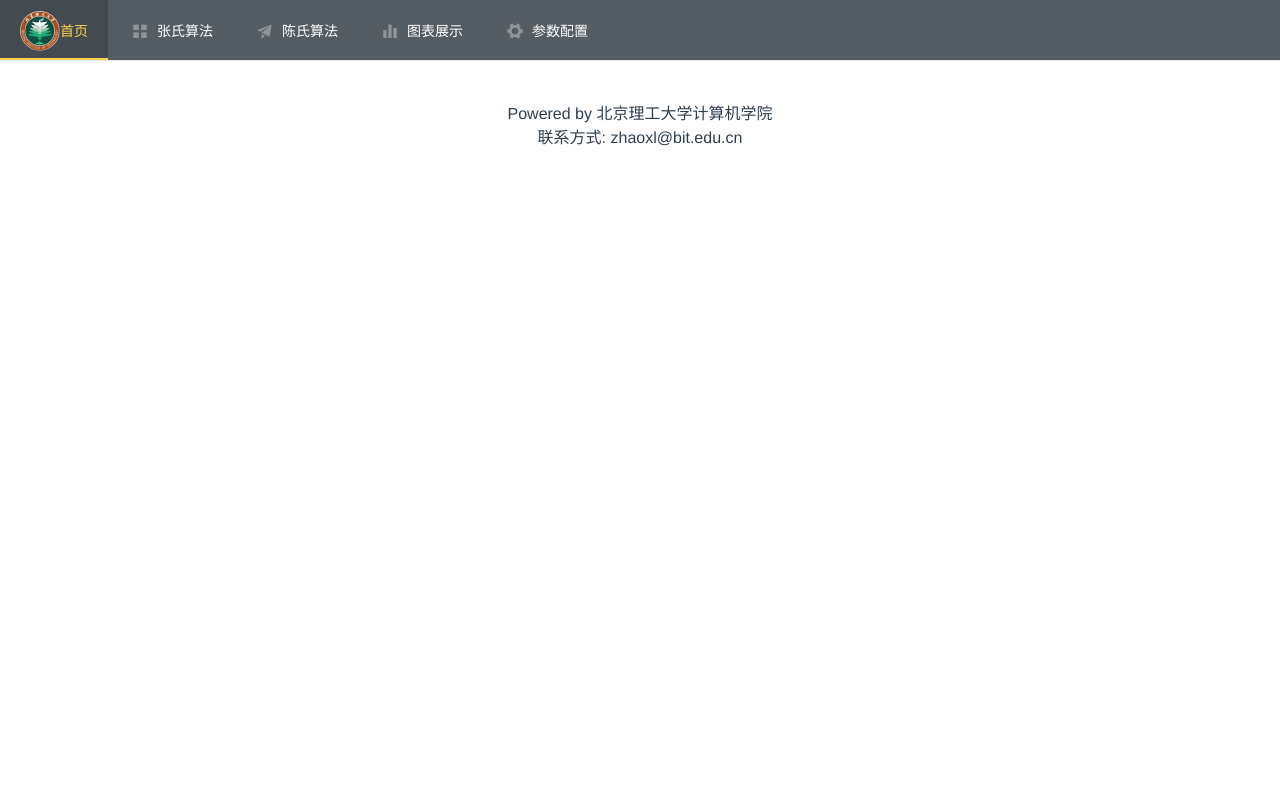
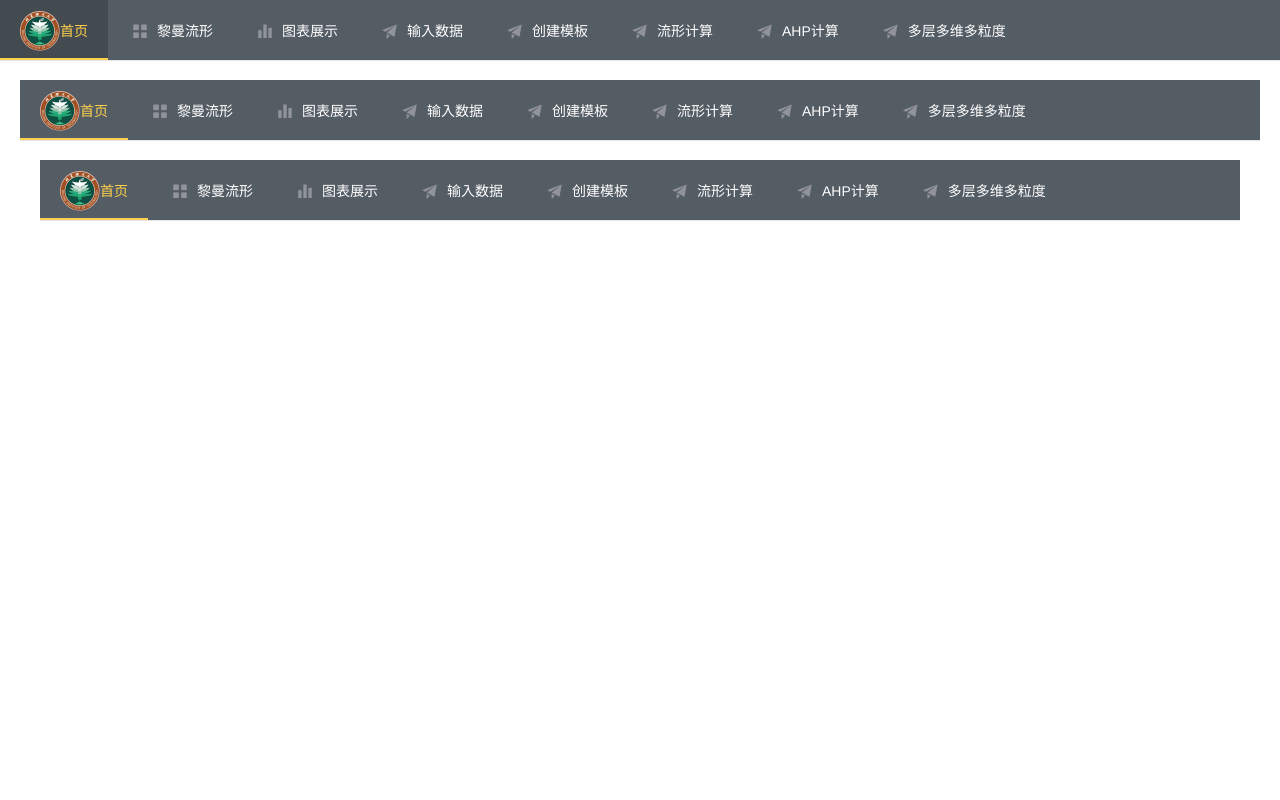
Before and after one commit to inst32i/microproto-ui, a Vue app: page /d3mhl in a window 1280 px wide. Shown: the top 800 px of the page. Built offline with nearby package versions, Linux system fonts and the light colour scheme.

Commit message:
新增单页面路由嵌套

```diff
--- /dev/null
+++ b/src/components/ahp.vue
@@ -0,0 +1,17 @@
+<template>
+  <div>
+    <iframe src="http://localhost:8000/ahp" width="100%" height="800px" class="iframeStyle"></iframe>
+  </div>
+  </template>
+
+<script>
+export default {
+  name: 'input'
+}
+</script>
+
+<style scoped>
+  .iframeStyle {
+    border: medium none;
+  }
+</style>
--- a/src/components/chen.vue
+++ /dev/null
@@ -1,15 +0,0 @@
-<template>
-  <div>
-    <iframe src="http://localhost:8000/" width="100%" height="800px"></iframe>
-  </div>
-  </template>
-
-<script>
-export default {
-  name: 'chen'
-}
-</script>
-
-<style scoped>
-
-</style>
--- /dev/null
+++ b/src/components/d3mhl.vue
@@ -0,0 +1,17 @@
+<template>
+  <div>
+    <iframe src="http://localhost:8000/d3mhl" width="100%" height="800px" class="iframeStyle"></iframe>
+  </div>
+  </template>
+
+<script>
+export default {
+  name: 'input'
+}
+</script>
+
+<style scoped>
+  .iframeStyle {
+    border: medium none;
+  }
+</style>
--- /dev/null
+++ b/src/components/input.vue
@@ -0,0 +1,17 @@
+<template>
+  <div>
+    <iframe src="http://localhost:8000/input" width="100%" height="800px" class="iframeStyle"></iframe>
+  </div>
+  </template>
+
+<script>
+export default {
+  name: 'input'
+}
+</script>
+
+<style scoped>
+  .iframeStyle {
+    border: medium none;
+  }
+</style>
--- /dev/null
+++ b/src/components/manifold.vue
@@ -0,0 +1,17 @@
+<template>
+  <div>
+    <iframe src="http://localhost:8000/manifold" width="100%" height="800px" class="iframeStyle"></iframe>
+  </div>
+  </template>
+
+<script>
+export default {
+  name: 'input'
+}
+</script>
+
+<style scoped>
+  .iframeStyle {
+    border: medium none;
+  }
+</style>
--- a/src/components/navbar.vue
+++ b/src/components/navbar.vue
@@ -16,21 +16,33 @@
       ></el-image>
       <span>首页</span>
     </el-menu-item>
-    <el-menu-item index="zhang">
+    <el-menu-item index="rieman">
       <i class="el-icon-menu"></i>
-      <span>张氏算法</span>
-    </el-menu-item>
-    <el-menu-item index="chen">
-      <i class="el-icon-s-promotion"></i>
-      <span>陈氏算法</span>
+      <span>黎曼流形</span>
     </el-menu-item>
     <el-menu-item index="graph">
       <i class="el-icon-s-data"></i>
       <span>图表展示</span>
     </el-menu-item>
-    <el-menu-item index="config">
-      <i class="el-icon-s-tools"></i>
-      <span>参数配置</span>
+    <el-menu-item index="input">
+      <i class="el-icon-s-promotion"></i>
+      <span>输入数据</span>
+    </el-menu-item>
+    <el-menu-item index="templatecreate">
+      <i class="el-icon-s-promotion"></i>
+      <span>创建模板</span>
+    </el-menu-item>
+    <el-menu-item index="manifold">
+      <i class="el-icon-s-promotion"></i>
+      <span>流形计算</span>
+    </el-menu-item>
+    <el-menu-item index="ahp">
+      <i class="el-icon-s-promotion"></i>
+      <span>AHP计算</span>
+    </el-menu-item>
+    <el-menu-item index="d3mhl">
+      <i class="el-icon-s-promotion"></i>
+      <span>多层多维多粒度</span>
     </el-menu-item>
   </el-menu>
 </template>
--- a/src/components/zhang.vue
+++ b/src/components/rieman.vue
@@ -1,10 +1,10 @@
 <template>
   <el-card class="el-card">
     <div slot="header" class="zhangTitle">
-      <span>张氏算法</span>
+      <span>黎曼流形计算</span>
     </div>
     <div class="zhangContent">
-      <span>张氏算法详解</span>
+      <span>黎曼流形详解</span>
     </div>
     <div class="zhangUpload">
       <div class="uploadAndButton">
--- /dev/null
+++ b/src/components/templatecreate.vue
@@ -0,0 +1,17 @@
+<template>
+  <div>
+    <iframe src="http://localhost:8000/templatecreate" width="100%" height="800px" class="iframeStyle"></iframe>
+  </div>
+  </template>
+
+<script>
+export default {
+  name: 'input'
+}
+</script>
+
+<style scoped>
+  .iframeStyle {
+    border: medium none;
+  }
+</style>
--- a/src/router/index.js
+++ b/src/router/index.js
@@ -2,10 +2,13 @@ import Vue from 'vue'
 import Router from 'vue-router'
 import Index from '@/components/Index'
 import Ping from '@/components/Ping'
-import Zhang from '@/components/zhang'
-import Chen from '@/components/chen'
+import Rieman from '@/components/rieman'
 import Graph from '@/components/graph'
-import Config from '@/components/config'
+import Input from '@/components/input'
+import Templatecreate from '@/components/templatecreate'
+import Manifold from '@/components/manifold'
+import Ahp from '@/components/ahp'
+import D3mhl from '@/components/d3mhl'
 
 Vue.use(Router)
 
@@ -22,14 +25,9 @@ export default new Router({
       component: Ping
     },
     {
-      path: '/zhang',
-      name: 'zhang',
-      component: Zhang
-    },
-    {
-      path: '/chen',
-      name: 'chen',
-      component: Chen
+      path: '/rieman',
+      name: 'rieman',
+      component: Rieman
     },
     {
       path: '/graph',
@@ -37,10 +35,30 @@ export default new Router({
       component: Graph
     },
     {
-      path: '/config',
-      name: 'config',
-      component: Config
-    }
+      path: '/input',
+      name: 'input',
+      component: Input
+    },
+    {
+      path: '/templatecreate',
+      name: 'templatecreate',
+      component: Templatecreate
+    },
+    {
+      path: '/manifold',
+      name: 'manifold',
+      component: Manifold
+    },
+    {
+      path: '/ahp',
+      name: 'ahp',
+      component: Ahp
+    },
+    {
+      path: '/d3mhl',
+      name: 'd3mhl',
+      component: D3mhl
+    },
   ],
   mode: 'history'
 })
```
